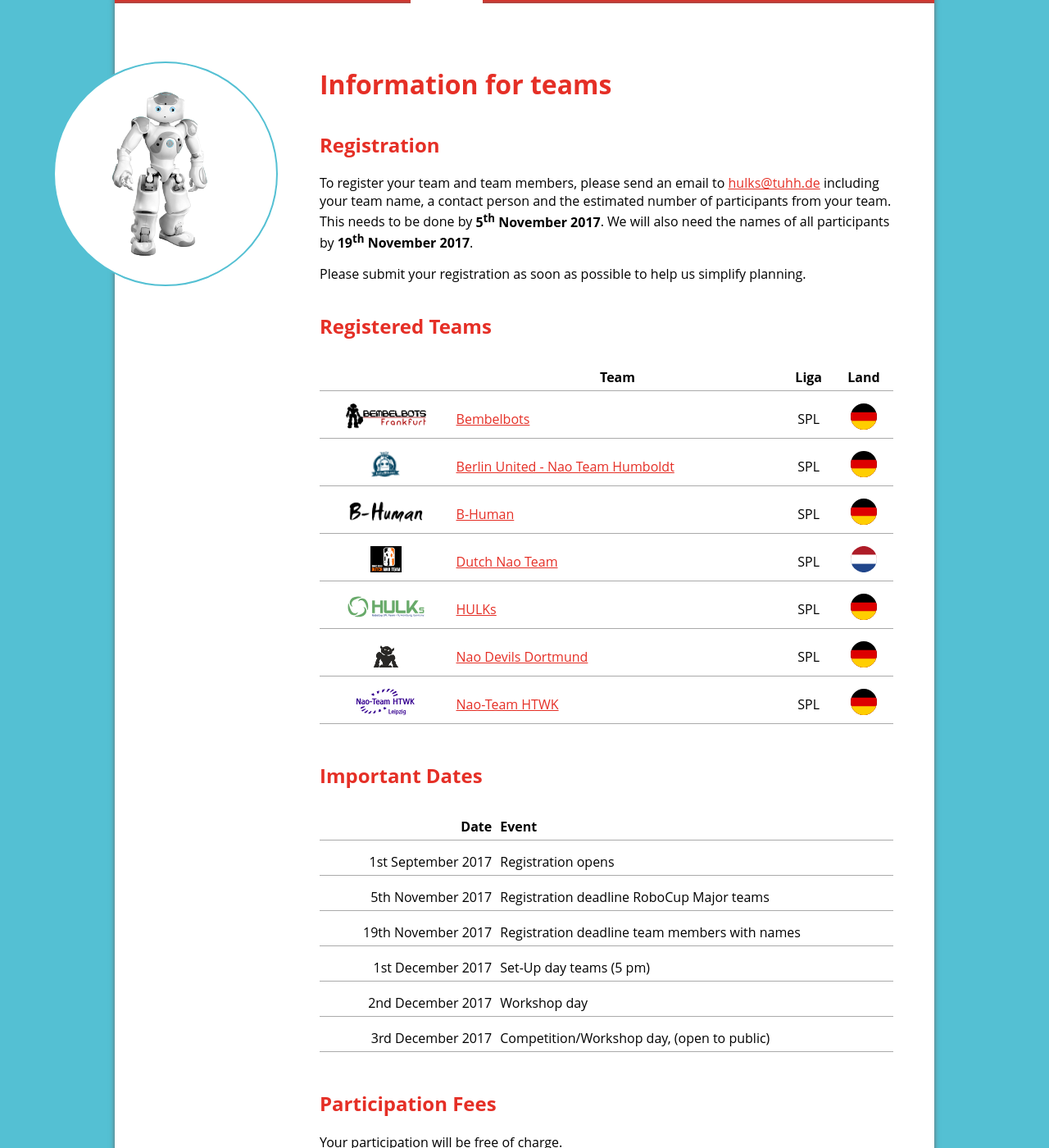
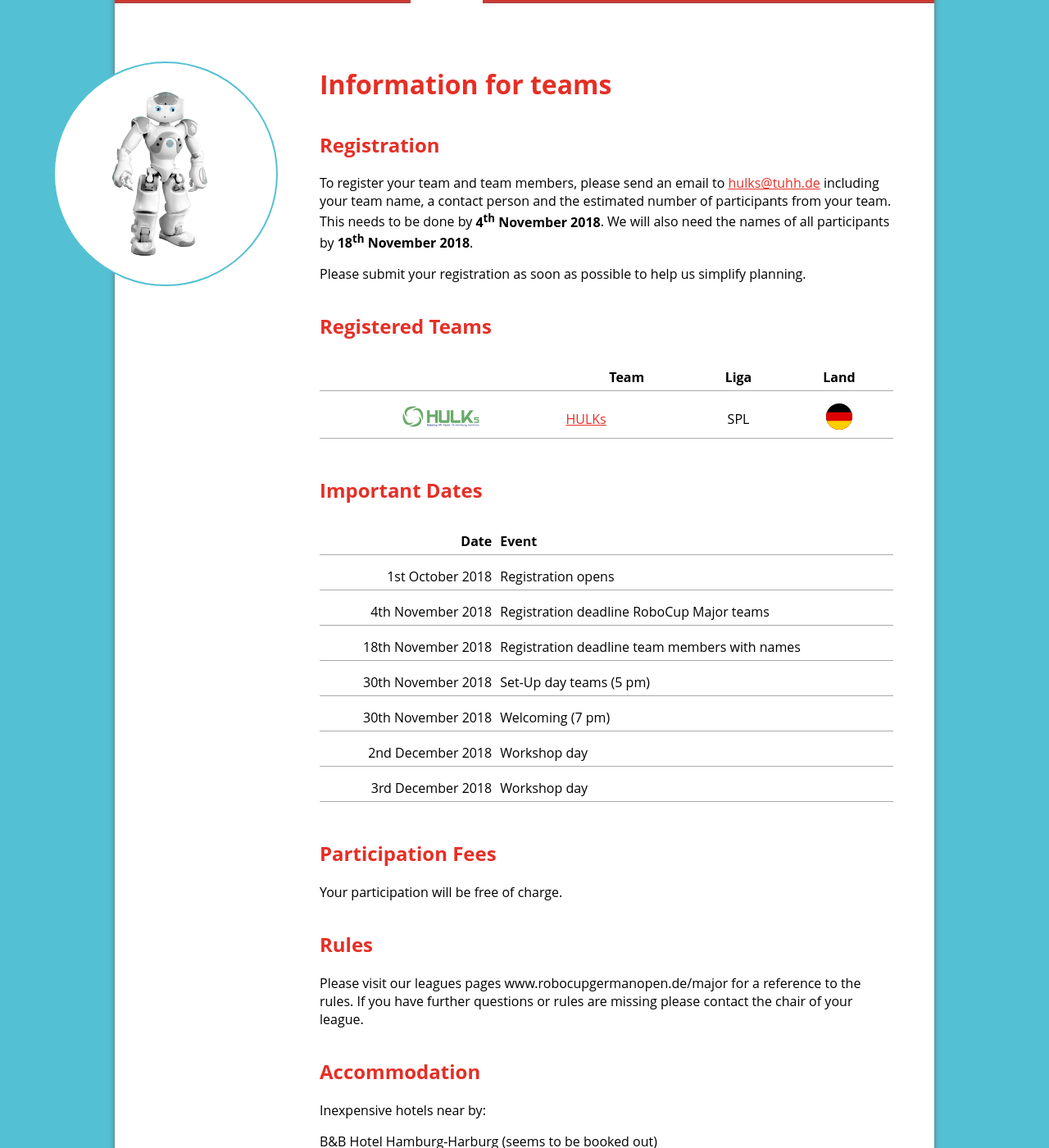
Before and after one commit to RHOrga/rhorga.github.io, a Jekyll site: the page built from 2018/en/teams.md, in a window 1280 px wide and 1400 px high, scrolled down 200 px. Shown: the whole window at 82% size. Built offline with Jekyll 4.4.1, drawn with Linux system fonts in a browser that asks for light colours.

Commit message:
Refurbish teams page

```diff
--- a/2018/en/teams.md
+++ b/2018/en/teams.md
@@ -5,7 +5,11 @@
 
 ## Registration
 
-To register your team and team members, please send an email to <a href="mailto:hulks@tuhh.de">hulks@tuhh.de</a> including your team name, a contact person and the estimated number of participants from your team. This needs to be done by **5<sup>th</sup> November 2017**. We will also need the names of all participants by **19<sup>th</sup> November 2017**.
+To register your team and team members, please send an email to
+<a href="mailto:hulks@tuhh.de">hulks@tuhh.de</a> including your team name, a
+contact person and the estimated number of participants from your team. This
+needs to be done by **4<sup>th</sup> November 2018**. We will also need the
+names of all participants by **18<sup>th</sup> November 2018**.
 
 Please submit your registration as soon as possible to help us simplify planning.
 
@@ -13,25 +17,20 @@
 
 |   | Team | Liga | Land |
 |---|------|------|------|
-| ![](/assets/img/teams/Bembelbots.png){: height="32"} | [Bembelbots](https://www.jrl.cs.uni-frankfurt.de/web/robocup) | SPL | ![DE](/assets/img/de.svg) |
-| ![](/assets/img/teams/Berlin United - NaoTH.png){: height="32"} | [Berlin United - Nao Team Humboldt](http://naoth.de) | SPL | ![DE](/assets/img/de.svg) |
-| ![](/assets/img/teams/B-Human.png){: height="32"} | [B-Human](https://www.b-human.de) | SPL | ![DE](/assets/img/de.svg) |
-| ![](/assets/img/teams/DNT_logo.png){: height="32"} | [Dutch Nao Team](http://www.dutchnaoteam.nl) | SPL | ![NL](/assets/img/nl.svg){: height="32"} |
 | ![](/assets/img/teams/HULKs.svg){: height="32"} | [HULKs](http://hulks.de) | SPL | ![DE](/assets/img/de.svg) |
-| ![](/assets/img/teams/Nao Devils Dortmund.png){: height="32"} | [Nao Devils Dortmund](http://www.irf.tu-dortmund.de/cms/de/IT/Forschung/Robotics/RoboCup/index.html) | SPL | ![DE](/assets/img/de.svg) |
-| ![](/assets/img/teams/Nao-Team HTWK.svg){: height="32"} | [Nao-Team HTWK](http://www.htwk-robots.de) | SPL | ![DE](/assets/img/de.svg) |
 {: class="teams"}
 
 ## Important Dates
 
 |       Date           |                 Event                         |
 |---------------------:|:----------------------------------------------|
-| 1st September 2017   | Registration opens                            |
-| 5th November 2017    | Registration deadline RoboCup Major teams     |
-| 19th November 2017    | Registration deadline team members with names |
-| 1st December 2017    | Set-Up day teams (5 pm)                       |
-| 2nd December 2017    | Workshop day                                  |
-| 3rd December 2017    | Competition/Workshop day, (open to public)    |
+| 1st October 2018     | Registration opens                            |
+| 4th November 2018    | Registration deadline RoboCup Major teams     |
+| 18th November 2018   | Registration deadline team members with names |
+| 30th November 2018   | Set-Up day teams (5 pm)                       |
+| 30th November 2018   | Welcoming (7 pm)                              |
+| 2nd December 2018    | Workshop day                                  |
+| 3rd December 2018    | Workshop day                                  |
 
 ## Participation Fees
 
```
